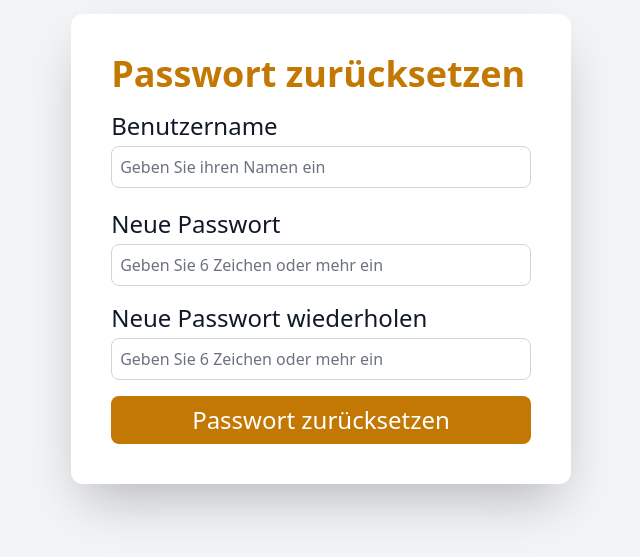
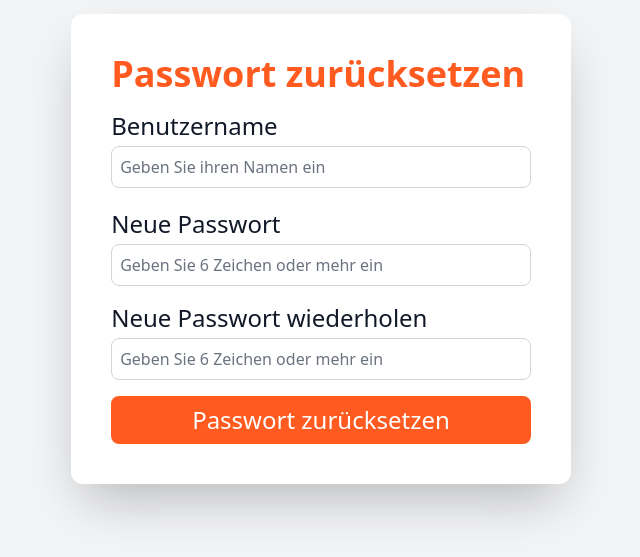
Before and after one commit to byluisfer/online-shop, a website: page UrbanVibes/src/reset_password.html in a window 1280 px wide. Shown: the part 151-708 px from the top of the page, without its empty margins (319-959 px from the left). Drawn offline with nearby package versions, Linux system fonts and the light colour scheme.

Commit message:
Update reset_password.html

```diff
--- a/UrbanVibes/src/reset_password.html
+++ b/UrbanVibes/src/reset_password.html
@@ -9,7 +9,7 @@
 </head>
 <body class="bg-gray-100 flex items-center justify-center h-screen">
     <div class="bg-white p-10 rounded-xl shadow-2xl">
-        <h1 class="text-4xl font-bold text-yellow-500 mb-4">Passwort zurücksetzen</h1>
+        <h1 class="text-4xl font-bold text-orange-500 mb-4">Passwort zurücksetzen</h1>
 
         <form id="resetPasswordForm">
             <div class="mb-5">
@@ -27,7 +27,7 @@
                 <input id="confirmNewPassword" type="password" placeholder="Geben Sie 6 Zeichen oder mehr ein" class="w-full mt-1 px-2 py-2 border border-gray-300 rounded-lg">
             </div>
 
-            <button type="submit" class="text-2xl w-full bg-yellow-500 text-white py-2 rounded-lg">Passwort zurücksetzen</button>
+            <button type="submit" class="text-2xl w-full bg-orange-500 text-white py-2 rounded-lg">Passwort zurücksetzen</button>
         </form>
     </div>
 
```
